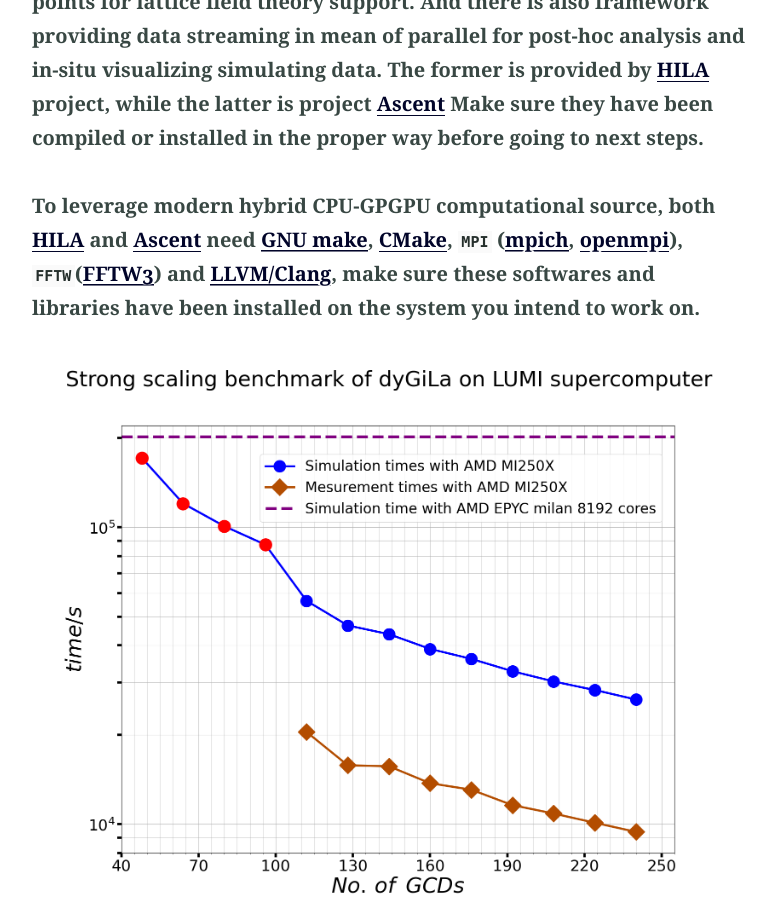
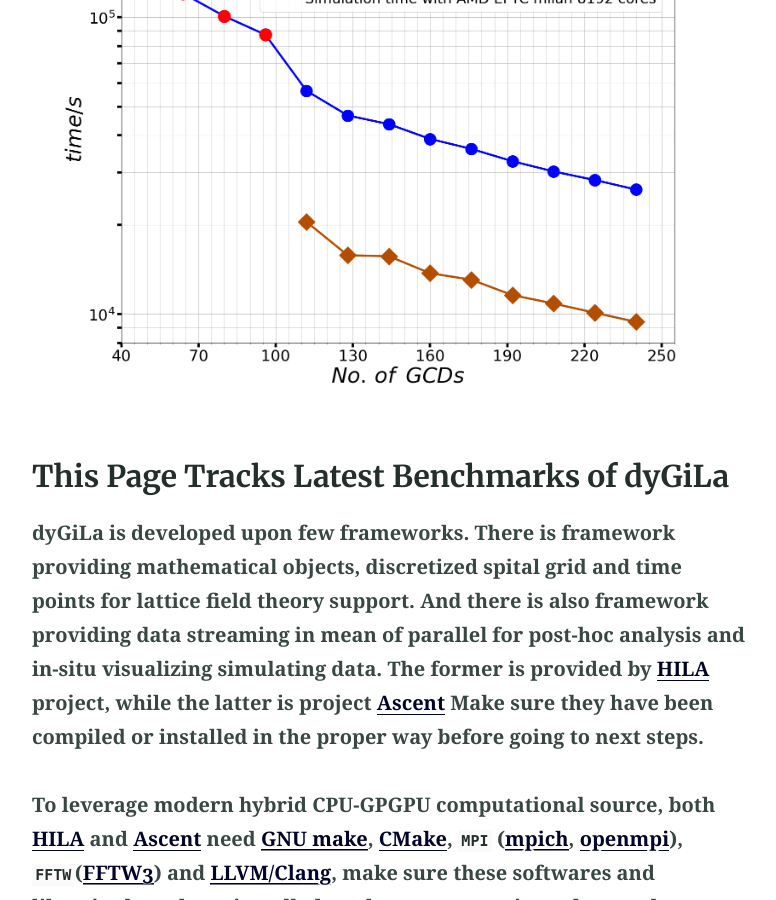
Before and after one commit to dyGiLa/dygila.github.io, a Jekyll site: the page built from benchmark.md, in a window 1280 px wide and 900 px high, scrolled down 644 px. Shown: the whole window, without its empty margins (251-1027 px from the left). Built offline with Jekyll 4.4.1, drawn with Linux system fonts in a browser that asks for light colours; some of the changed text lies outside the part shown.

Commit message:
edit page

```diff
--- a/benchmark.md
+++ b/benchmark.md
@@ -1,10 +1,12 @@
 ---
-title: Clone repo and Compilations
+title: dyGiLa Benchmark
 feature_image: "/pic/title-pic-c.png"
-excerpt: "Clone repo and compilation"
+excerpt: "benchmark on supercomputer"
 ---
 
-### Library Dependencies
+<img src="{{ site.github.url }}/pic/bench1-lumiG-logy.png" alt="Home" width="100%">
+
+### This Page Tracks Latest Benchmarks of dyGiLa
 
 dyGiLa is developed upon few frameworks. There is framework providing mathematical objects, discretized spital grid and time points for lattice field theory support.
 And there is also framework providing data streaming in mean of parallel for post-hoc analysis and in-situ visualizing simulating data.
@@ -14,9 +16,6 @@ Make sure they have been compiled or installed in the proper way before going to
 To leverage modern hybrid CPU-GPGPU computational source, both [HILA](https://cft-hy.github.io/HILA.home) and [Ascent](https://ascent.readthedocs.io/en/latest)
 need [GNU make](https://www.gnu.org/software/make/), [CMake](https://cmake.org/), `MPI` ([mpich](https://www.mpich.org/), [openmpi](https://www.open-mpi.org/)),
 `FFTW`([FFTW3](https://fftw.org/)) and [LLVM/Clang](https://llvm.org/), make sure these softwares and libraries have been installed on the system you intend to work on.
-
-<img src="{{ site.github.url }}/pic/bench1-lumiG-logy.png" alt="Home" width="100%">
-
 When the targeted platform offers [GPGPU](https://en.wikipedia.org/wiki/General-purpose_computing_on_graphics_processing_units) supporting, the vendor-specific
 firmware and libraries have to be installed and configured properly as well. For the `Nvidia` hardware, the architecture e.g.,`sm_75, sm_80, sm_90` etc have to be identified properly for the hardware,
 and [CUDA](https://developer.nvidia.com/cuda-toolkit) have to be installed, `OpenACC` is not supported. For `ÀMD` hardware, [drivers](https://www.amd.com/en/support/download/drivers.html) and
```
